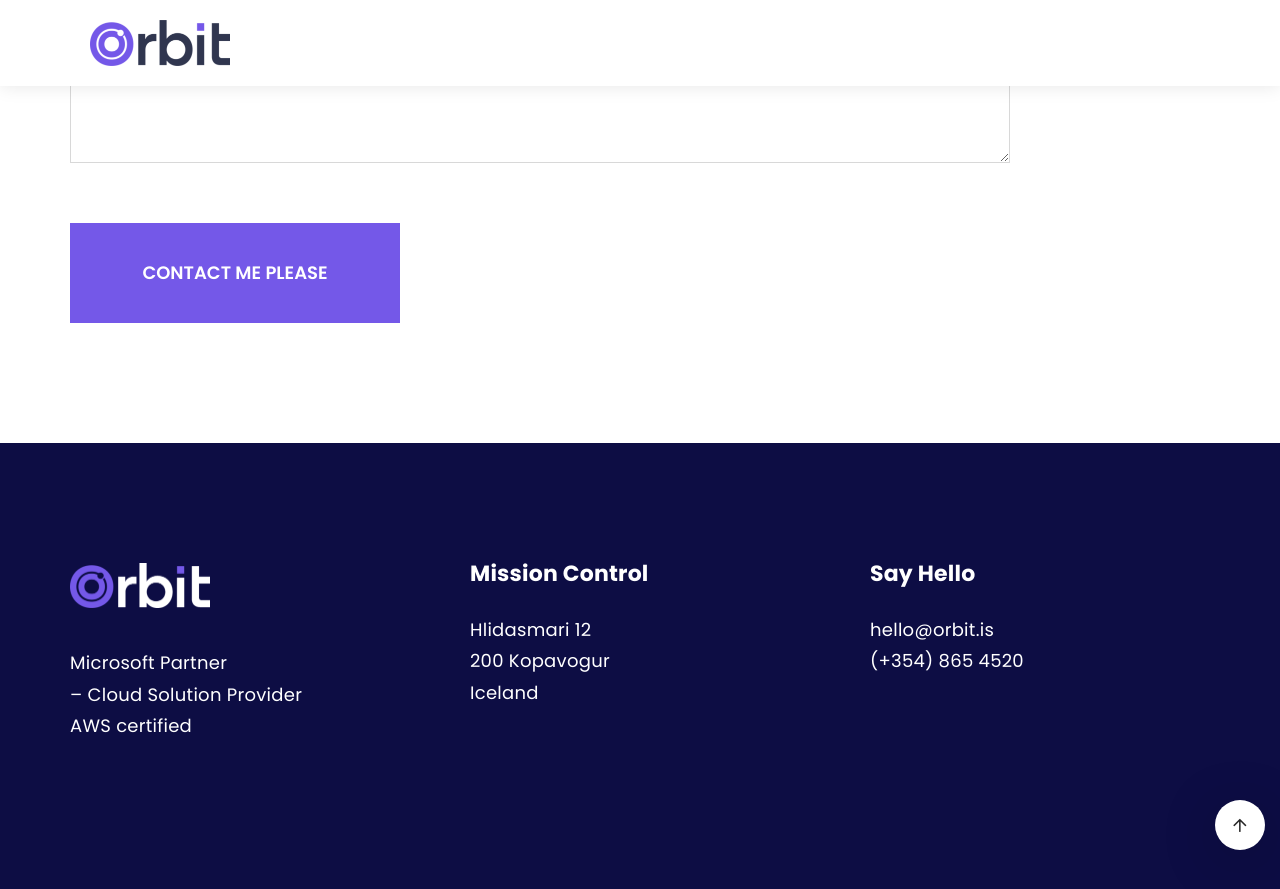
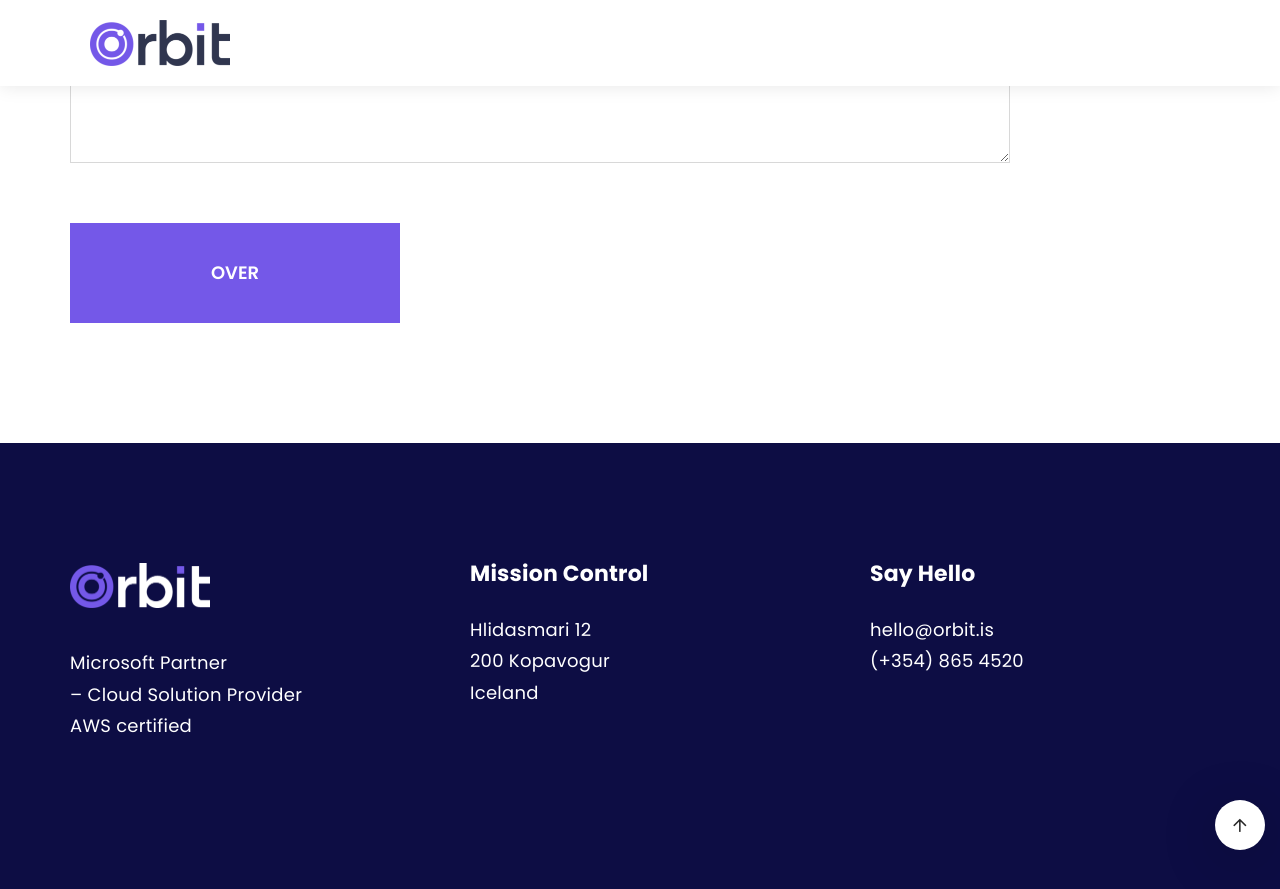
Before and after one commit to OrbitCloud/orbitcloud.github.io, a Jekyll site: the page built from index.md, in a window 1280 px wide and 900 px high, scrolled down 2750 px. Shown: the top 889 px of the window. Built offline with Jekyll 4.4.1, drawn with Linux system fonts in a browser that asks for light colours.

Commit message:
Contact form button text update

```diff
--- a/_includes/contact/contact.html
+++ b/_includes/contact/contact.html
@@ -26,7 +26,7 @@
 						<div class="form_item wow fadeInUp2" data-wow-delay=".4s">
 							<textarea name="description" placeholder="What's on your mind? (Optional)"></textarea>
 						</div>
-						<button type="submit" class="btn btn_primary wow fadeInUp2" data-wow-delay=".5s">CONTACT ME PLEASE</button>
+						<button type="submit" class="btn btn_primary wow fadeInUp2" data-wow-delay=".5s">OVER</button>
 					</form>
 				</div>
 			</div>
```
